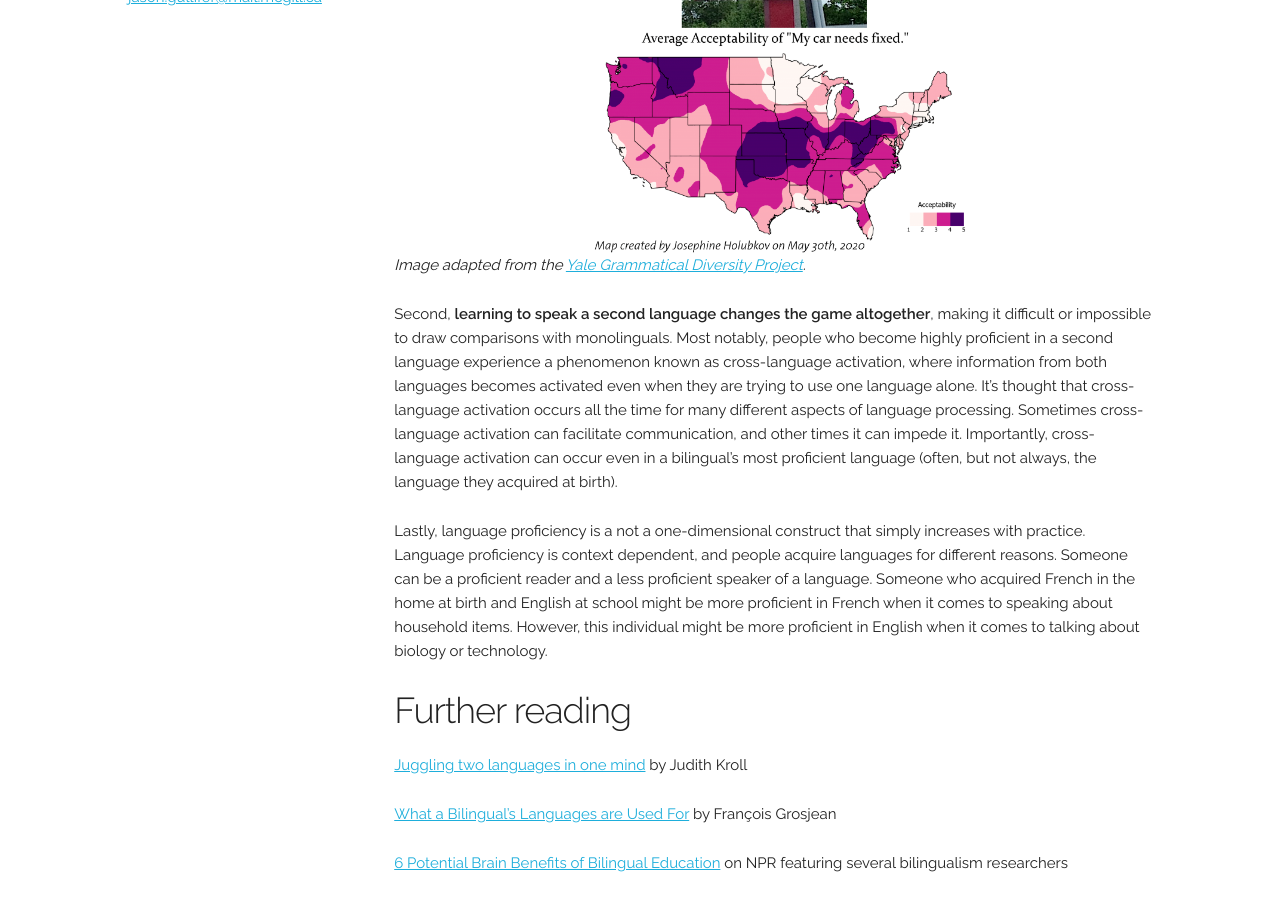
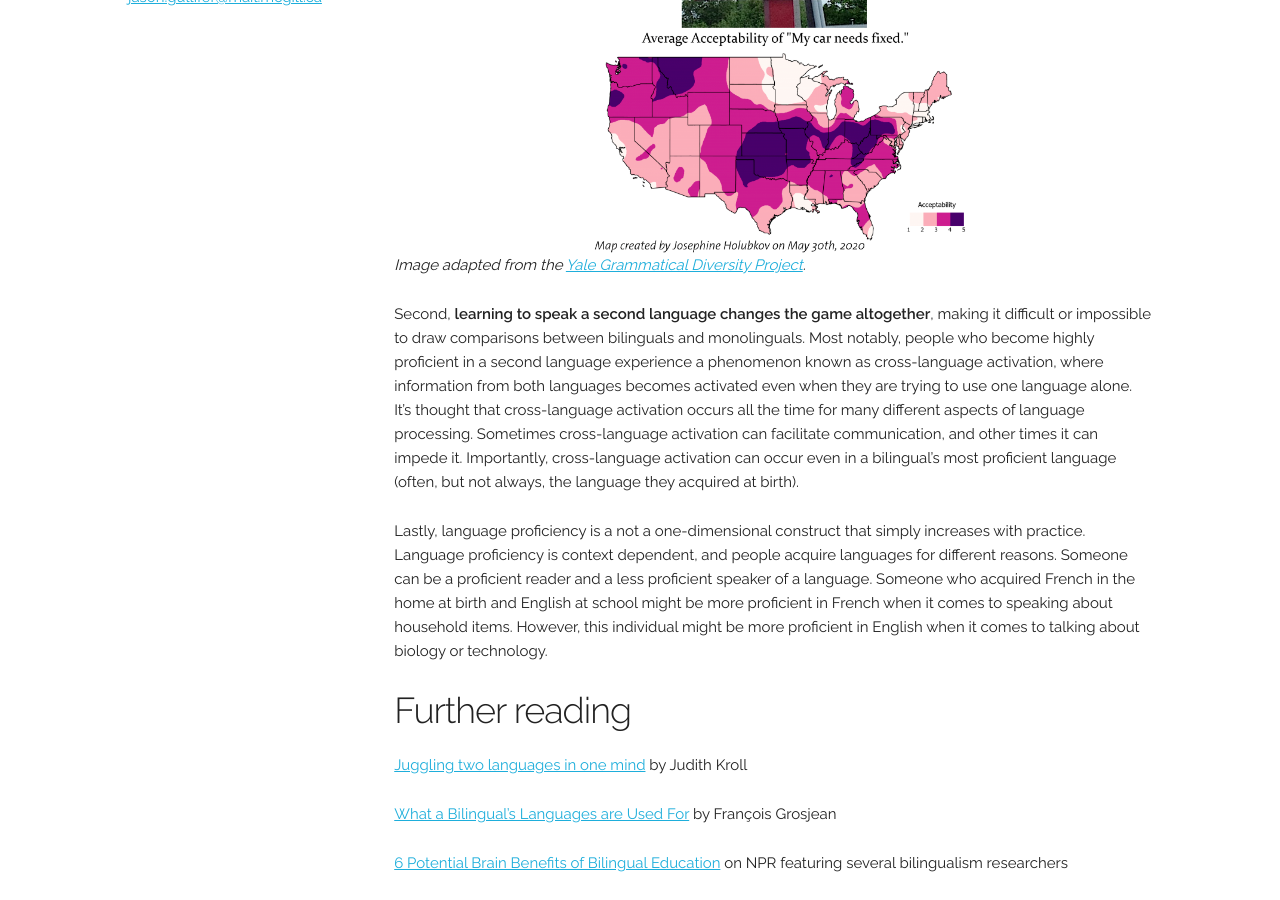
Before and after one commit to jasongullifer/jasongullifer.github.io, a Jekyll site: the page built from _posts/2021-11-26-what-is-bilingualism.md, in a window 1280 px wide and 900 px high, scrolled down 1229 px. Built offline with Jekyll 4.4.1, drawn with Linux system fonts in a browser that asks for light colours; nearby versions of some CDN libraries; Markdown is read by kramdown in place of the engine named in the settings; comment, search, counter and statistics services are not loaded.

Commit message:
fixed wording

```diff
--- a/_posts/2021-11-26-what-is-bilingualism.md
+++ b/_posts/2021-11-26-what-is-bilingualism.md
@@ -20,7 +20,7 @@ First, **monolinguals aren't perfect**: they exhibit individual variability in l
 <img src="/images/blog/needs_fixed.png" alt="image of an advertisement stating 'does your car need fixed?' and a language map showing acceptability of this construction throughout the USA" width="400"></a>
 *Image adapted from the [Yale Grammatical Diversity Project](https://ygdp.yale.edu/phenomena/needs-washed).*
 
-Second, **learning to speak a second language changes the game altogether**, making it difficult or impossible to draw comparisons with monolinguals. Most notably, people who become highly proficient in a second language experience a phenomenon known as cross-language activation, where information from both languages becomes activated even when they are trying to use one language alone. It's thought that cross-language activation occurs all the time for many different aspects of language processing. Sometimes cross-language activation can facilitate communication, and other times it can impede it. Importantly, cross-language activation can occur even in a bilingual's most proficient language (often, but not always, the language they acquired at birth).
+Second, **learning to speak a second language changes the game altogether**, making it difficult or impossible to draw comparisons between bilinguals and monolinguals. Most notably, people who become highly proficient in a second language experience a phenomenon known as cross-language activation, where information from both languages becomes activated even when they are trying to use one language alone. It's thought that cross-language activation occurs all the time for many different aspects of language processing. Sometimes cross-language activation can facilitate communication, and other times it can impede it. Importantly, cross-language activation can occur even in a bilingual's most proficient language (often, but not always, the language they acquired at birth).
 
 Lastly, language proficiency is a not a one-dimensional construct that simply increases with practice. Language proficiency is context dependent, and people acquire languages for different reasons. Someone can be a proficient reader and a less proficient speaker of a language. Someone who acquired French in the home at birth and English at school might be more proficient in French when it comes to speaking about household items. However, this individual might be more proficient in English when it comes to talking about biology or technology.
 
```
